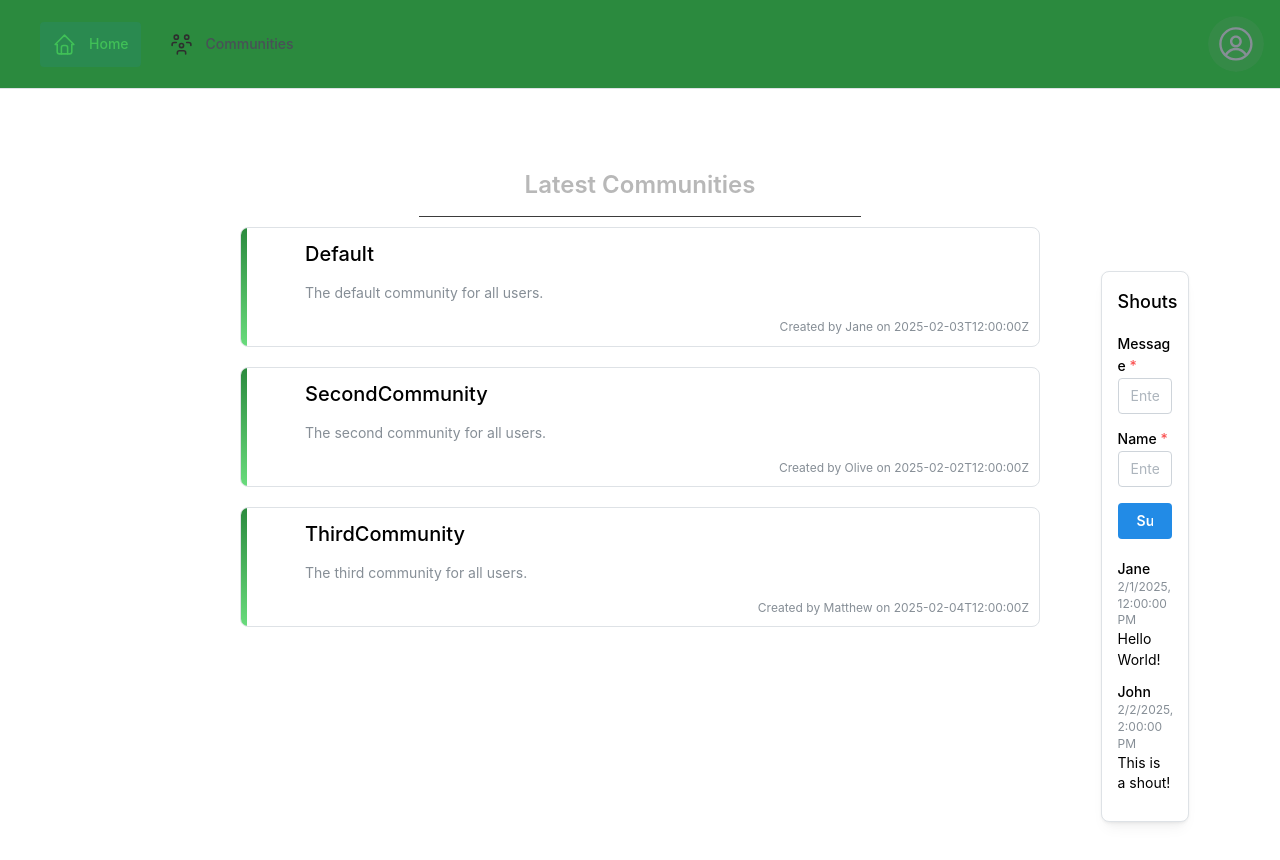
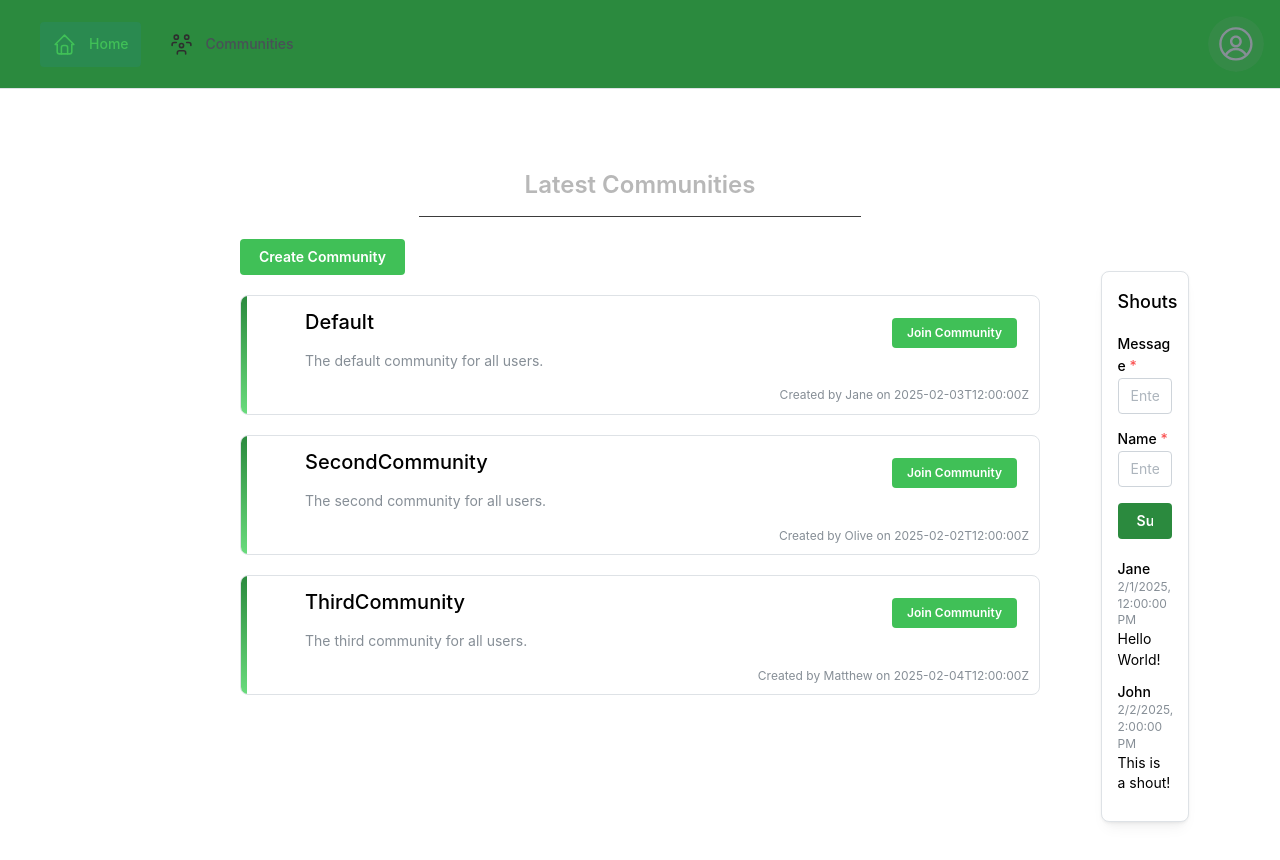
Before and after one commit to mattgrossfeld/website-frontend, a Next.js app: page /communities in a window 1280 px wide. Built offline with nearby package versions, Linux system fonts and the light colour scheme.

Commit message:
Changed shout button to green. Added join community button.

```diff
--- a/components/CommunityCard/CommunityCard.module.css
+++ b/components/CommunityCard/CommunityCard.module.css
@@ -30,3 +30,9 @@
       );
     }
 }
+
+.joinButton {
+  position: absolute;
+  top: 10px;
+  right: 10px;
+}
--- a/components/CommunityCard/CommunityCard.tsx
+++ b/components/CommunityCard/CommunityCard.tsx
@@ -1,4 +1,4 @@
-import { Group, Paper, Text } from '@mantine/core';
+import { Group, Paper, Text, Button } from '@mantine/core';
 import classes from './CommunityCard.module.css';
 
 interface CommunityCardProps {
@@ -10,8 +10,27 @@ interface CommunityCardProps {
 }
 
 export function CommunityCard({ name, description, createdBy, createdTm, onClick }: CommunityCardProps) {
+  const handleJoinCommunity = () => {
+    // Handle join community logic here
+    console.log('Joined community:', name);
+  };
+
   return (
-    <Paper withBorder radius="md" className={classes.card} onClick={onClick} style={{ cursor: 'pointer' }}>
+    <Paper withBorder radius="md" className={classes.card} onClick={onClick} style={{ cursor: 'pointer', position: 'relative' }}>
+      <Button
+        color="green"
+        size="xs"
+        mt="sm"
+        mr="sm"
+        ml="auto"
+        className={classes.joinButton}
+        onClick={(e) => {
+          e.stopPropagation();
+          handleJoinCommunity();
+        }}
+      >
+        Join Community
+      </Button>
       <Group justify="space-between">
         <Text size="xl" fw={500}>
           {name}
--- a/components/Shoutbox/Shoutbox.tsx
+++ b/components/Shoutbox/Shoutbox.tsx
@@ -52,7 +52,7 @@ export function Shoutbox() {
           mt="sm"
         />
         <Group align="right" mt="md">
-          <Button type="submit">Submit</Button>
+          <Button color="green.9" type="submit">Submit</Button>
         </Group>
       </form>
       <Box mt="lg">
--- a/pages/communities.tsx
+++ b/pages/communities.tsx
@@ -1,5 +1,6 @@
 import React from 'react';
 import { useRouter } from 'next/router';
+import { Button, Group, Box } from '@mantine/core';
 import { CommunityCard } from '@/components/CommunityCard/CommunityCard';
 
 const communityData = [
@@ -51,8 +52,18 @@ const Communities = () => {
     });
   };
 
+  const handleCreateCommunity = () => {
+    // Navigate to the create community page or open a modal
+    console.log('Create Community button clicked');
+  };
+
   return (
-    <div>
+    <Box /*style={{ maxWidth: '800px', margin: '0 auto' }}*/>
+      <Group align="left" mb="lg" mt="sm" style={{ maxWidth: '800px', margin: '0 auto' }}>
+        <Button color="green" onClick={handleCreateCommunity}>
+          Create Community
+        </Button>
+      </Group>
       {communityData.map((community, index) => (
         <CommunityCard
           key={index}
@@ -63,7 +74,7 @@ const Communities = () => {
           onClick={() => handleCardClick(community.name, community.description)}
         />
       ))}
-    </div>
+    </Box>
   );
 };
 
```
